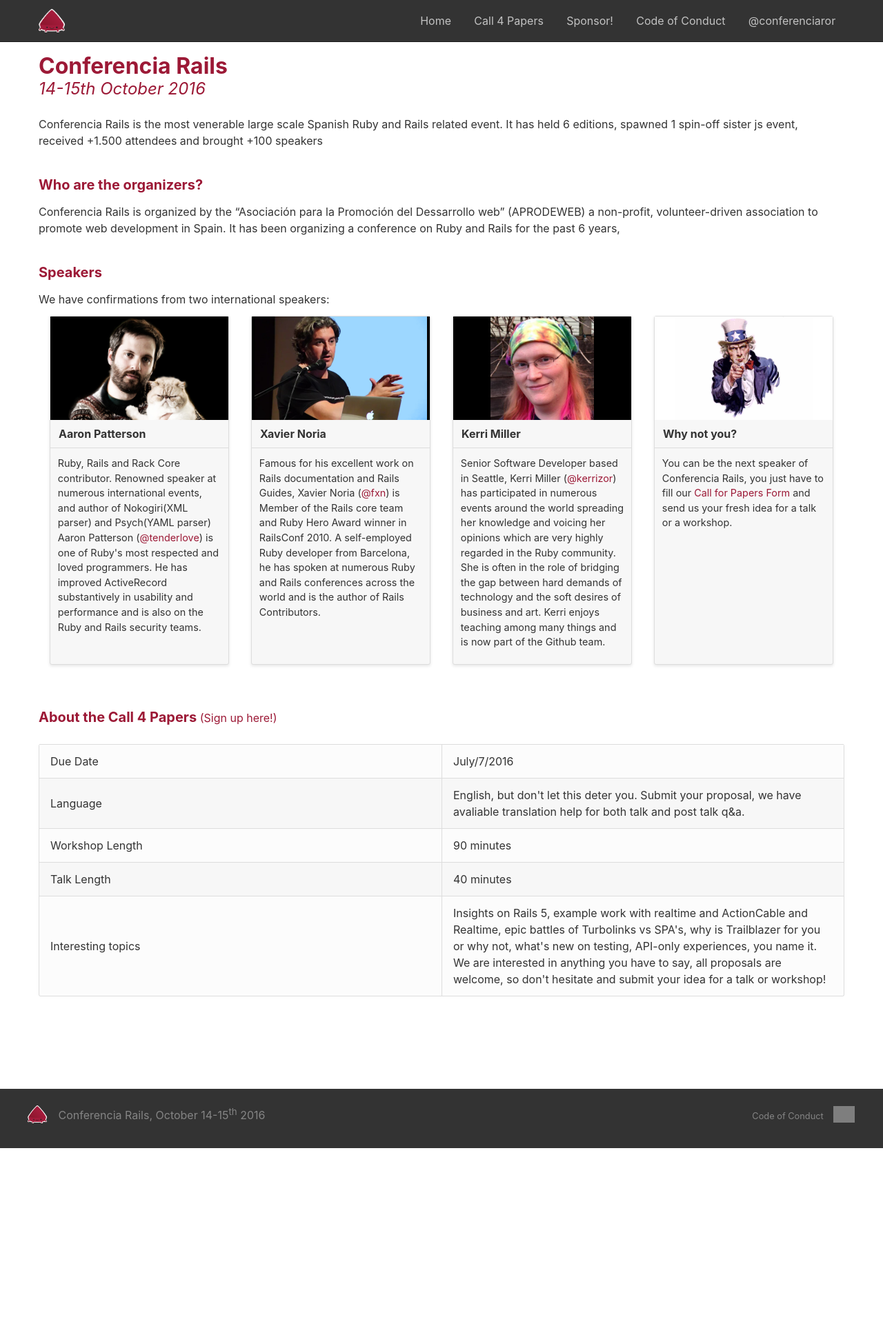
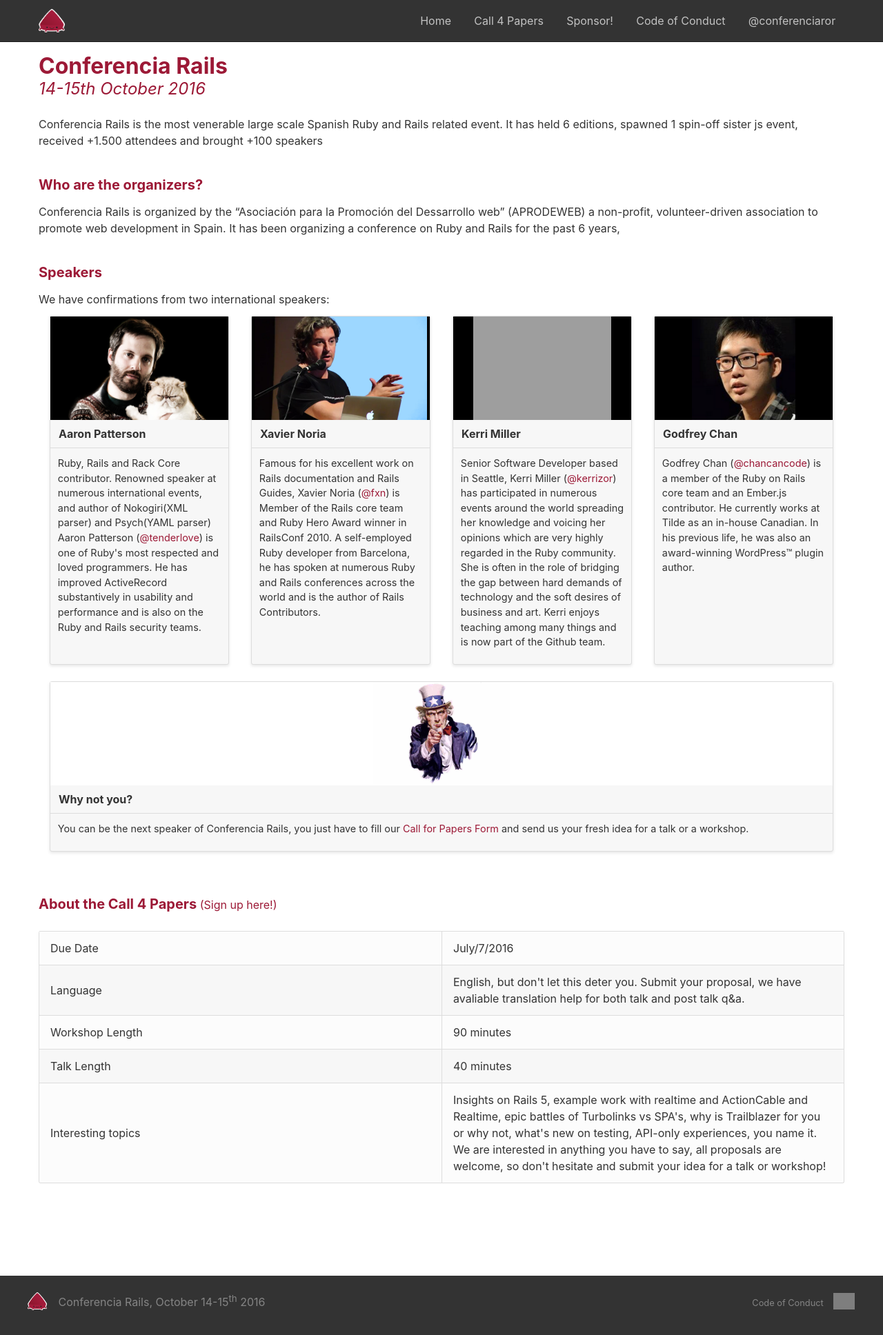
Before and after one commit to aprodeweb/conferenciaror.es, a Jekyll site: the page built from index.html, in a window 1280 px wide. Shown: the whole page at 69% size. Built offline with Jekyll 4.4.1, drawn with Linux system fonts in a browser that asks for light colours; before the commit the page ends 1665 px from its top, so only the background shows below that; grey boxes are pictures that could not be loaded.

Commit message:
added Godfrey! and modified sponsorships pamphlet

```diff
--- a/css/style.scss
+++ b/css/style.scss
@@ -68,7 +68,11 @@
     }
     &.kerrizor{
       background-color: black;
-      background-image: url('/img/kerrizor.png');
+      background-image: url('/img/kerrizor.jpg');
+    }
+    &.chancancode{
+      background-color: black;
+      background-image: url('/img/chancancode.png');
     }
     &.submissions{
       background-color: white;
--- a/index.html
+++ b/index.html
@@ -31,6 +31,13 @@
      She is often in the role of bridging the gap between hard demands of technology
      and the soft desires of business and art. Kerri enjoys teaching among many
      things and is now part of the Github team.
+  - name: Godfrey Chan
+    img: chancancode
+    bio: |
+     Godfrey Chan (<a href='https://twitter.com/chancancode' target='_blank'>@chancancode</a>)
+     is a member of the Ruby on Rails core team and an Ember.js contributor.
+     He currently works at Tilde as an in-house Canadian. In his previous life,
+     he was also an award-winning WordPress™ plugin author.
   - name: Why not you?
     img: submissions
     bio: |
```
Also changed, not shown: img/chancancode.png (added), 1 other file.
